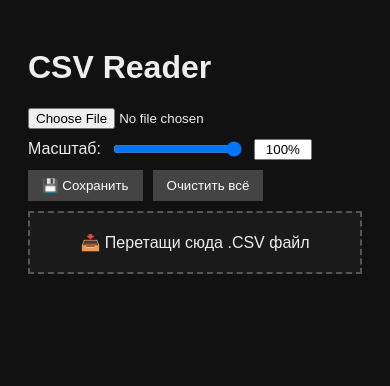
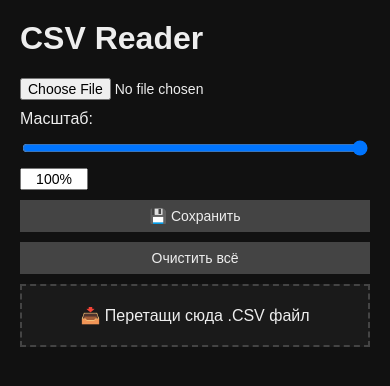
Before and after one commit to elley2kk/repo, a plain HTML site: page index.html in a window 390 px wide. Drawn offline with Linux system fonts and the light colour scheme.

Commit message:
Update style.css

```diff
--- a/css/style.css
+++ b/css/style.css
@@ -1,8 +1,40 @@
+:root {
+  --bg-color: #111;
+  --text-color: #eee;
+  --table-border: #444;
+  --th-bg: #222;
+  --tr-alt-bg: #1a1a1a;
+  --drop-bg: #1a1a1a;
+  --drop-hover-bg: #333;
+  --btn-bg: #444;
+  --btn-hover-bg: #666;
+  --accent-color: #4caf50;
+}
+
+[data-theme="light"] {
+  --bg-color: #fff;
+  --text-color: #000;
+  --table-border: #ccc;
+  --th-bg: #f0f0f0;
+  --tr-alt-bg: #fafafa;
+  --drop-bg: #f9f9f9;
+  --drop-hover-bg: #ddd;
+  --btn-bg: #ddd;
+  --btn-hover-bg: #bbb;
+  --accent-color: #2196f3;
+}
+
 body {
   font-family: sans-serif;
-  background: #111;
-  color: #eee;
+  background: var(--bg-color);
+  color: var(--text-color);
   padding: 20px;
+  margin: 0;
+  transition: background 0.3s, color 0.3s;
+}
+
+h1 {
+  margin-top: 0;
 }
 
 #controls {
@@ -13,38 +45,43 @@ body {
   margin-bottom: 10px;
 }
 
-input[type="file"] {
-  margin-right: 10px;
+input[type="file"],
+input[type="range"],
+input[type="text"],
+button {
+  font-size: 14px;
 }
 
 #zoomValue {
-  width: 50px;
+  width: 60px;
   text-align: center;
 }
 
 button {
-  background: #444;
-  color: #fff;
+  background: var(--btn-bg);
+  color: var(--text-color);
   border: none;
   padding: 8px 14px;
   cursor: pointer;
+  transition: background 0.2s;
 }
 
 button:hover {
-  background: #666;
+  background: var(--btn-hover-bg);
 }
 
 #dropZone {
-  border: 2px dashed #555;
+  border: 2px dashed var(--table-border);
   padding: 20px;
   text-align: center;
-  background-color: #1a1a1a;
+  background-color: var(--drop-bg);
   cursor: pointer;
   margin-bottom: 20px;
+  transition: background 0.2s;
 }
 
 #dropZone.dragover {
-  background-color: #333;
+  background-color: var(--drop-hover-bg);
 }
 
 #columnsToggles {
@@ -68,7 +105,7 @@ table {
 }
 
 th, td {
-  border: 1px solid #444;
+  border: 1px solid var(--table-border);
   padding: 6px 10px;
   text-align: left;
   resize: horizontal;
@@ -78,15 +115,41 @@ th, td {
 }
 
 th {
-  background-color: #222;
+  background-color: var(--th-bg);
   position: sticky;
   top: 0;
 }
 
 tr:nth-child(even) {
-  background-color: #1a1a1a;
+  background-color: var(--tr-alt-bg);
 }
 
 .hidden-col {
   display: none;
 }
+
+/* Адаптивность */
+@media (max-width: 768px) {
+  #controls {
+    flex-direction: column;
+    align-items: stretch;
+  }
+
+  #columnsToggles {
+    flex-direction: column;
+  }
+
+  table, th, td {
+    font-size: 13px;
+  }
+}
+
+@media (max-width: 480px) {
+  table, th, td {
+    font-size: 12px;
+  }
+
+  button {
+    width: 100%;
+  }
+}
```
